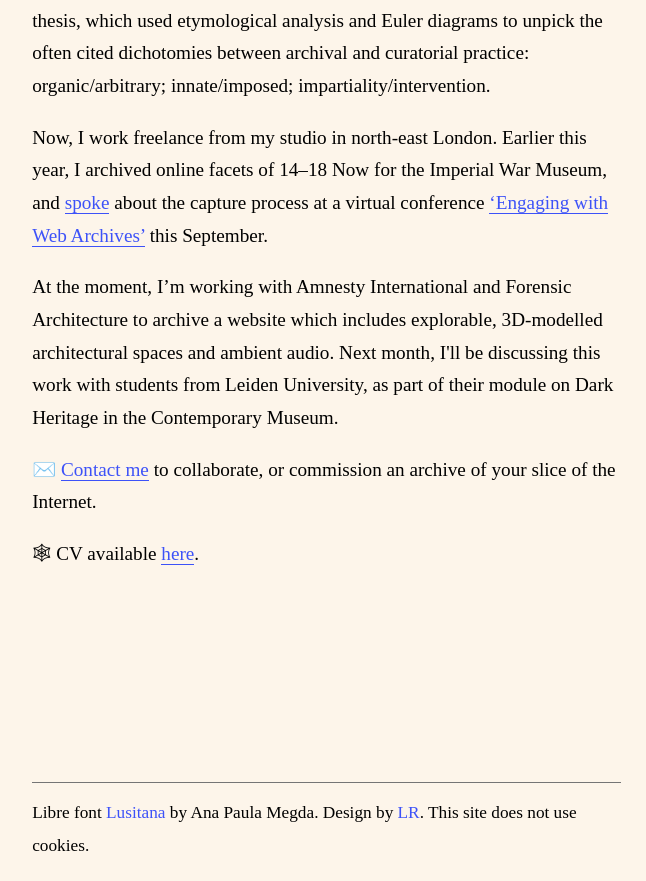
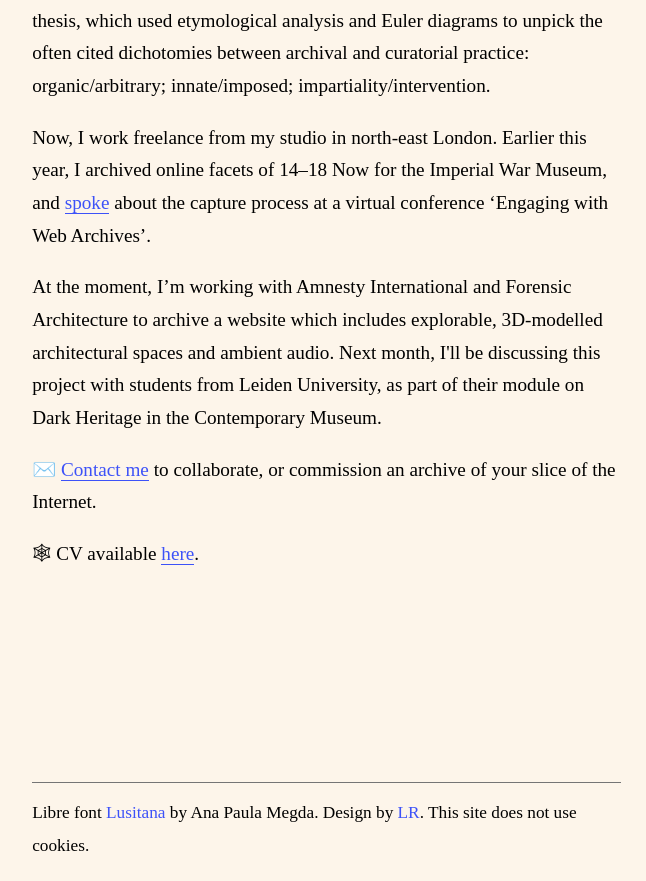
Before and after one commit to anisahawes/about, a plain HTML site: page index.html in a window 1280 px wide. Shown: the part 1429-2310 px from the top of the page, without its empty margins (19-665 px from the left). Drawn offline with nearby package versions, Linux system fonts and the light colour scheme; a web font is replaced by a local one.

Commit message:
Update index.html

```diff
--- a/index.html
+++ b/index.html
@@ -30,9 +30,9 @@
 
 		<p data-id="#image-6">Whilst working at the V&A, I studied for a Masters degree in archival science at University College London. This dual perspective informed my thesis, which used etymological analysis and Euler diagrams to unpick the often cited dichotomies between archival and curatorial practice: organic/arbitrary; innate/imposed; impartiality/intervention.</p>
 
-		<p data-id="#image-7">Now, I work freelance from my studio in north-east London. Earlier this year, I archived online facets of 14–18 Now for the Imperial War Museum, and <a href="https://youtu.be/YnRBza0y18Q" target="blank">spoke</a> about the capture process at a virtual conference <a href="https://ewaconference.com" target="blank">‘Engaging with Web Archives’</a> this September.</p>
+		<p data-id="#image-7">Now, I work freelance from my studio in north-east London. Earlier this year, I archived online facets of 14–18 Now for the Imperial War Museum, and <a href="https://youtu.be/YnRBza0y18Q" target="blank">spoke</a> about the capture process at a virtual conference ‘Engaging with Web Archives’.</p>
 
-		<p data-id="#image-8">At the moment, I’m working with Amnesty International and Forensic Architecture to archive a website which includes explorable, 3D-modelled architectural spaces and ambient audio. Next month, I'll be discussing this work with students from Leiden University, as part of their module on Dark Heritage in the Contemporary Museum.</p>
+		<p data-id="#image-8">At the moment, I’m working with Amnesty International and Forensic Architecture to archive a website which includes explorable, 3D-modelled architectural spaces and ambient audio. Next month, I'll be discussing this project with students from Leiden University, as part of their module on Dark Heritage in the Contemporary Museum.</p>
 
 		<p>✉️ <a href="mailto:anisa.hawes@icloud.com">Contact me</a> to collaborate, or commission an archive of your slice of the Internet.</p>
 
```
